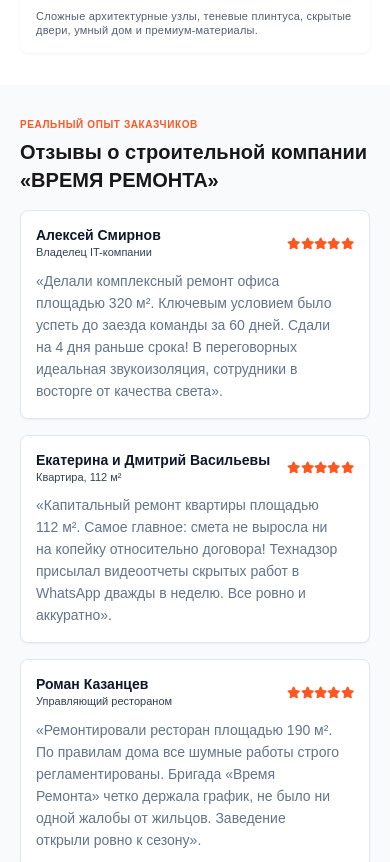
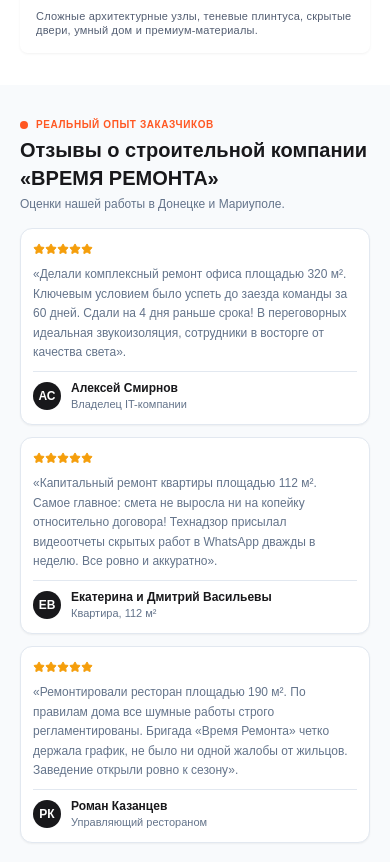
Before and after one commit to Stobles/repair-time, an Astro site: page / in a window 390 px wide. Shown: the part 4640-5502 px from the top of the page. Built offline with nearby package versions, Linux system fonts and the light colour scheme; Astro itself is replaced by a stand-in of ours.

Commit message:
improve: reviews adaptive on mobile

```diff
--- a/src/features/reviews/components/ReviewCard.astro
+++ b/src/features/reviews/components/ReviewCard.astro
@@ -16,23 +16,23 @@ const avatarColors = {
 const { author, initials, avatarColor, rating, quote, details } = Astro.props.review;
 ---
 
-<article class="grid min-w-0 grid-cols-[minmax(0,1fr)_auto] items-center gap-x-12px gap-y-[9px] rounded-md border border-border-default bg-background-base p-[15px] shadow-xs sm:flex sm:flex-col sm:items-stretch sm:max-l:min-h-[210px] sm:max-l:gap-8px sm:max-l:rounded-lg sm:max-l:p-16px l:min-h-[300px] l:gap-ui-inset l:rounded-xl l:p-24px">
-  <div class="min-w-0 sm:order-last sm:mt-auto sm:flex sm:items-center sm:border-t sm:max-l:gap-ui-inset sm:max-l:border-border-default sm:max-l:pt-8px l:gap-12px l:border-background-inactive l:pt-16px">
+<article class="flex min-w-0 flex-col gap-8px rounded-lg border border-border-default bg-background-base p-12px shadow-xs sm:p-16px l:min-h-[300px] l:gap-ui-inset l:rounded-xl l:p-24px">
+  <div class="order-last mt-auto flex min-w-0 items-center gap-ui-inset border-t border-border-default pt-8px l:gap-12px l:border-background-inactive l:pt-16px">
     <span class:list={[
-      "hidden size-7 shrink-0 place-items-center rounded-full bg-text-primary text-tablet-title-small text-text-inverse sm:grid l:size-40px l:text-desktop-body-medium l:font-bold",
+      "grid size-7 shrink-0 place-items-center rounded-full bg-text-primary text-tablet-title-small text-text-inverse l:size-40px l:text-desktop-body-medium l:font-bold",
       avatarColors[avatarColor],
     ]} aria-hidden="true">{initials}</span>
     <div class="min-w-0">
-      <p class="text-tablet-title-medium text-background-inverse sm:max-l:text-tablet-title-small sm:max-l:text-text-primary l:text-desktop-title-small">{author}</p>
-      <p class="text-tablet-body-small text-text-secondary sm:text-text-tertiary l:font-golos-text l:text-xs/4.5">
+      <p class="text-tablet-title-small wrap-anywhere text-text-primary l:text-desktop-title-small l:text-background-inverse">{author}</p>
+      <p class="text-tablet-body-small wrap-anywhere text-text-tertiary l:font-golos-text l:text-xs/4.5">
         {details}
       </p>
     </div>
   </div>
 
-  <div class="flex shrink-0 items-center text-text-accent sm:text-functional-rating sm:max-l:h-4 l:gap-0.5" role="img" aria-label={`Оценка ${rating} из 5`}>
+  <div class="flex shrink-0 items-center text-functional-rating max-l:h-4 l:gap-0.5" role="img" aria-label={`Оценка ${rating} из 5`}>
     {Array.from({ length: rating }, () => (
-      <Star class="size-[13.333px] fill-current sm:max-l:size-3 l:size-[15px]" aria-hidden="true" />
+      <Star class="size-3 fill-current l:size-[15px]" aria-hidden="true" />
     ))}
   </div>
 
--- a/src/features/reviews/components/ReviewQuote.tsx
+++ b/src/features/reviews/components/ReviewQuote.tsx
@@ -36,8 +36,8 @@ function ReviewQuote({ author, details, quote }: ReviewQuoteProps) {
   }, []);
 
   return (
-    <div className="col-span-full min-w-0 max-sm:pb-px">
-      <blockquote className="text-tablet-body-large text-text-tertiary max-sm:pe-3.5 sm:max-l:text-tablet-body-medium l:text-desktop-body-medium">
+    <div className="min-w-0">
+      <blockquote className="text-tablet-body-medium text-text-tertiary l:text-desktop-body-medium">
         <div className="relative overflow-clip">
           <p
             ref={excerptRef}
--- a/src/sections/Reviews/Reviews.astro
+++ b/src/sections/Reviews/Reviews.astro
@@ -19,21 +19,21 @@ const titleId = `${id}-title`;
   aria-labelledby={titleId}
   class="bg-background-subtle py-32px sm:max-l:border-b sm:max-l:border-border-default sm:max-l:py-24px l:border-t l:border-border-default l:py-20"
 >
-  <Container class="grid gap-16px l:gap-48px">
-    <header class="grid gap-ui-gutter sm:max-l:gap-4px l:max-w-2xl l:gap-8px">
+  <Container class="grid gap-16px sm:max-l:max-w-[calc(620px+2*var(--spacing-gutter-tablet))] l:gap-48px">
+    <header class="grid gap-4px l:max-w-2xl l:gap-8px">
       <p class="flex items-center gap-8px text-tablet-title-extra-small text-text-accent l:text-desktop-title-extra-small">
-        <span class="hidden size-8px shrink-0 rounded-full bg-background-accent sm:block" aria-hidden="true"></span>
+        <span class="size-8px shrink-0 rounded-full bg-background-accent" aria-hidden="true"></span>
         {eyebrow}
       </p>
       <h2 id={titleId} class="text-tablet-h3 text-text-primary sm:max-l:text-tablet-h2 l:text-desktop-h2">
         {title}
       </h2>
-      <p class="hidden text-tablet-body-regular text-text-tertiary sm:block l:text-desktop-body-regular">
+      <p class="text-tablet-body-regular text-text-tertiary l:text-desktop-body-regular">
         {description}
       </p>
     </header>
 
-    <ul role="list" class="grid gap-16px sm:max-l:grid-cols-2 sm:max-l:gap-12px l:grid-cols-3 l:gap-24px">
+    <ul role="list" class="grid gap-12px l:grid-cols-3 l:gap-24px">
       {reviews.map((review) => (
         <li class="grid min-w-0">
           <ReviewCard review={review} />
```
